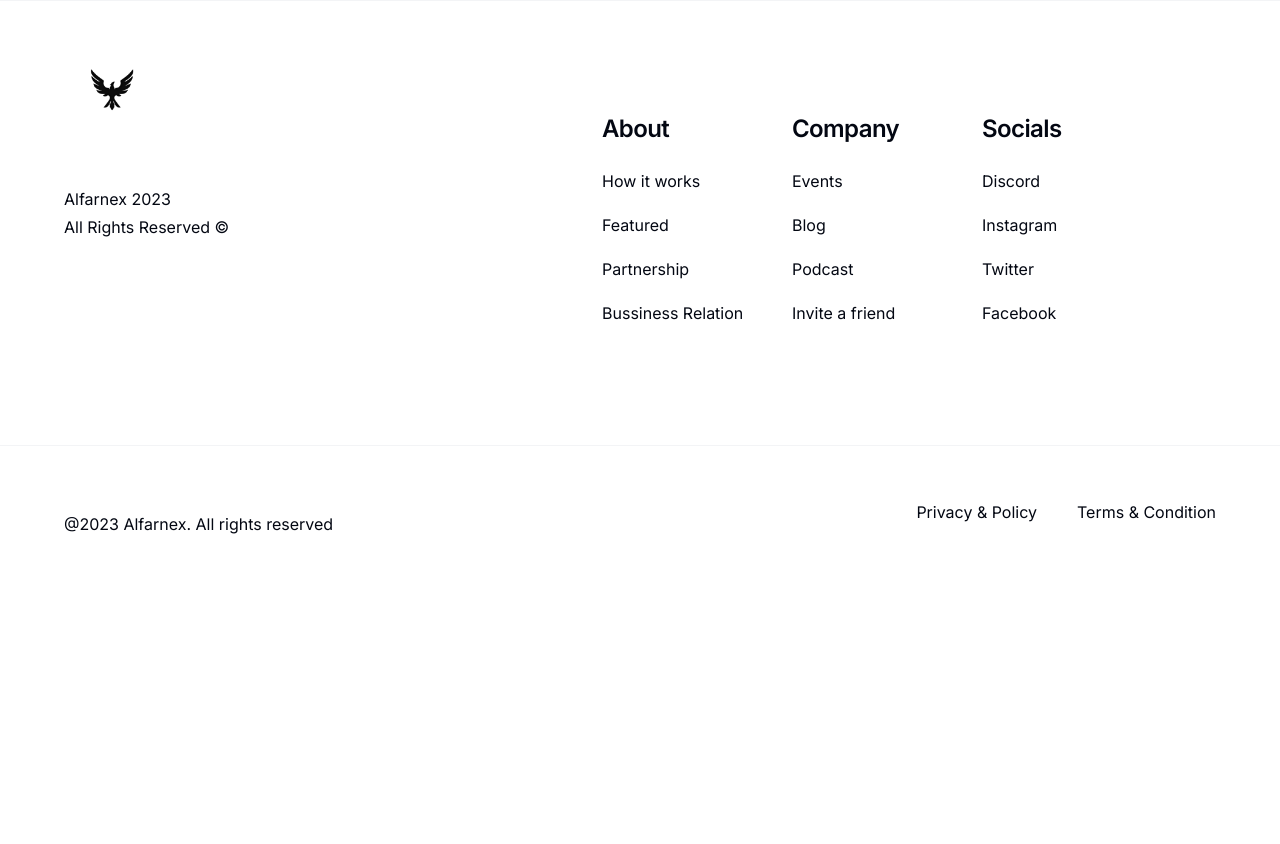
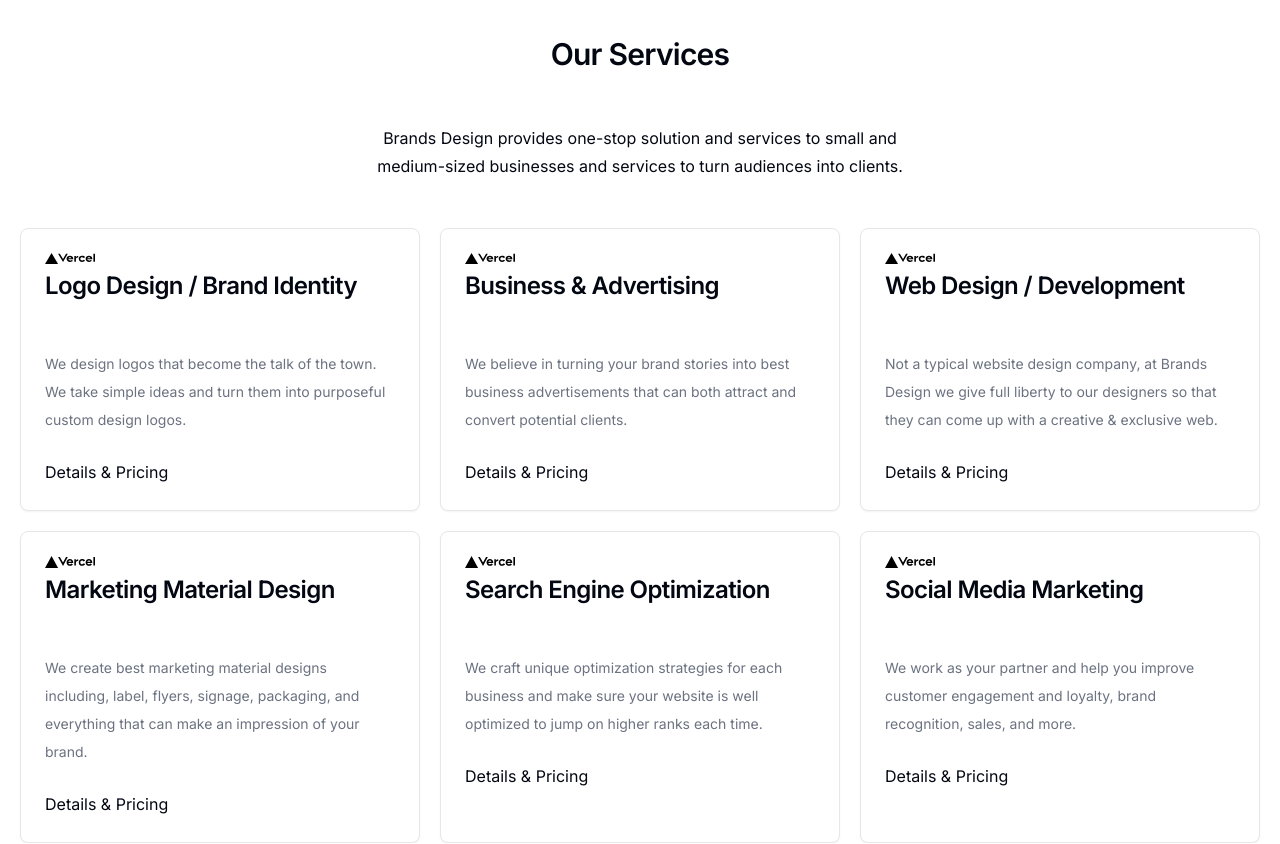
Before and after one commit to Fardeen-Awais/my-portolio, a Next.js app: page /blog in a window 1280 px wide. Shown: the part 2500-3344 px from the top of the page. Before the commit the page ends 3078 px from the top, so only its background shows below. Built offline with nearby package versions, Linux system fonts and the light colour scheme.

Commit message:
Service Section is almost done. Card is completed ✅

```diff
--- a/app/[lang]/page.tsx
+++ b/app/[lang]/page.tsx
@@ -4,6 +4,7 @@ import { Locale } from '@/i18n-config';
 import { getDictionary } from '@/get-dictionary';
 import Loading from './loading';
 import Storyline from '@/components/Storyline';
+import Service from '@/components/Service';
 
 interface HomeProps {
   params: { lang: Locale };
@@ -13,12 +14,14 @@ export default async function Home({
   params: { lang },
 }: HomeProps) {
   const dictionary = await getDictionary(lang);
-  const Herodata = dictionary.Hero
+  const Herodata = dictionary.Hero;
+
   // console.log(Herodata)
   return (
     <main className='bg-background text-foreground overflow-hidden'>
         <Hero Herodata={Herodata}/>
         <Storyline/>
+        <Service />
     </main>
   );
 }
--- a/components/Hero.tsx
+++ b/components/Hero.tsx
@@ -3,18 +3,9 @@ import React from 'react'
 import { Button } from './ui/button'
 import Image from 'next/image'
 import HeroImage from "public/hero.webp"
-interface HeroProps {
-  Herodata: {
-    title: string;
-    description: string;
-    getStartedButton: string;
-    exploreButton: string;
-  };
-}
-
+import { HeroProps } from '@/types'
 
 const Hero : React.FC<HeroProps> = ({ Herodata }) =>  {
-
   return (
     <section
      className='flex flex-col sm:flex-row justify-evenly sm:justify-between items-center max-w-7xl mx-auto p-5 sm:p-10 gap-10 min-h-screen w-full'>
--- /dev/null
+++ b/components/Service.tsx
@@ -0,0 +1,48 @@
+import React from 'react';
+import { ServicesData } from '@/constant';
+import Image from 'next/image';
+import vercel from '../public/vercel.svg';
+import {
+    Card,
+    CardHeader,
+    CardTitle,
+    CardDescription,
+    CardContent,
+} from '@/components/ui/card';
+
+const Service = () => {
+    return (
+        <section className='flex flex-col gap-8 max-w-7xl justify-center items-center min-h-screen px-5 '>
+            <div className='flex flex-col justify-center items-center max-w-xl gap-5 p-4 text-center'>
+                <h2>Our Services</h2>
+                <p>Brands Design provides one-stop solution and services to small and medium-sized businesses and services to turn audiences into clients.</p>
+            </div>
+            <div className='grid grid-cols-1 sm:grid-cols-2 md:grid-cols-3 gap-5 '>
+                {ServicesData.map((service) => (
+                    <Card key={service.id}>
+                        <CardHeader>
+                            <div className='flex items-center'>
+                                <Image
+                                    src={vercel}
+                                    alt='Service item'
+                                    width={50}
+                                    height={50}
+                                />
+                            </div>
+                            <CardTitle>{service.title}</CardTitle>
+                        </CardHeader>
+                        <CardContent>
+
+                            <CardDescription>{service.description}</CardDescription>
+
+                                <p>{service.details}</p>
+
+                        </CardContent>
+                    </Card>
+                ))}
+            </div>
+        </section>
+    );
+}
+
+export default Service;
--- /dev/null
+++ b/components/ui/card.tsx
@@ -0,0 +1,79 @@
+import * as React from "react"
+
+import { cn } from "@/lib/utils"
+
+const Card = React.forwardRef<
+  HTMLDivElement,
+  React.HTMLAttributes<HTMLDivElement>
+>(({ className, ...props }, ref) => (
+  <div
+    ref={ref}
+    className={cn(
+      "rounded-lg border bg-card text-card-foreground shadow-sm",
+      className
+    )}
+    {...props}
+  />
+))
+Card.displayName = "Card"
+
+const CardHeader = React.forwardRef<
+  HTMLDivElement,
+  React.HTMLAttributes<HTMLDivElement>
+>(({ className, ...props }, ref) => (
+  <div
+    ref={ref}
+    className={cn("flex flex-col space-y-1.5 p-6", className)}
+    {...props}
+  />
+))
+CardHeader.displayName = "CardHeader"
+
+const CardTitle = React.forwardRef<
+  HTMLParagraphElement,
+  React.HTMLAttributes<HTMLHeadingElement>
+>(({ className, ...props }, ref) => (
+  <h3
+    ref={ref}
+    className={cn(
+      "text-2xl font-semibold leading-none tracking-tight",
+      className
+    )}
+    {...props}
+  />
+))
+CardTitle.displayName = "CardTitle"
+
+const CardDescription = React.forwardRef<
+  HTMLParagraphElement,
+  React.HTMLAttributes<HTMLParagraphElement>
+>(({ className, ...props }, ref) => (
+  <p
+    ref={ref}
+    className={cn("text-sm text-muted-foreground", className)}
+    {...props}
+  />
+))
+CardDescription.displayName = "CardDescription"
+
+const CardContent = React.forwardRef<
+  HTMLDivElement,
+  React.HTMLAttributes<HTMLDivElement>
+>(({ className, ...props }, ref) => (
+  <div ref={ref} className={cn("p-6 pt-0", className)} {...props} />
+))
+CardContent.displayName = "CardContent"
+
+const CardFooter = React.forwardRef<
+  HTMLDivElement,
+  React.HTMLAttributes<HTMLDivElement>
+>(({ className, ...props }, ref) => (
+  <div
+    ref={ref}
+    className={cn("flex items-center p-6 pt-0", className)}
+    {...props}
+  />
+))
+CardFooter.displayName = "CardFooter"
+
+export { Card, CardHeader, CardFooter, CardTitle, CardDescription, CardContent }
--- a/constant/index.ts
+++ b/constant/index.ts
@@ -20,6 +20,51 @@ export const headerLinks = [
     }]
   }
 ];
+export const ServicesData = [
+  {
+    id: "gtk-logo-design-brands-design",
+    title: "Logo Design / Brand Identity",
+    description:
+      "We design logos that become the talk of the town. We take simple ideas and turn them into purposeful custom design logos.",
+    details: "Details & Pricing",
+  },
+  {
+    id: "gtk-package-design-brands-design",
+    title: "Business & Advertising",
+    description:
+      "We believe in turning your brand stories into best business advertisements that can both attract and convert potential clients.",
+    details: "Details & Pricing",
+  },
+  {
+    id: "gtk-web-design-development-brands-design",
+    title: "Web Design / Development",
+    description:
+      "Not a typical website design company, at Brands Design we give full liberty to our designers so that they can come up with a creative & exclusive web.",
+    details: "Details & Pricing",
+  },
+  {
+    id: "gtk-marketing-material-design-brands-design",
+    title: "Marketing Material Design",
+    description:
+      "We create best marketing material designs including, label, flyers, signage, packaging, and everything that can make an impression of your brand.",
+    details: "Details & Pricing",
+  },
+  {
+    id: "gtk-search-engine-optimization-brands-design",
+    title: "Search Engine Optimization",
+    description:
+      "We craft unique optimization strategies for each business and make sure your website is well optimized to jump on higher ranks each time.",
+    details: "Details & Pricing",
+  },
+  {
+    id: "gtk-social-media-marketing-brands-design",
+    title: "Social Media Marketing",
+    description:
+      "We work as your partner and help you improve customer engagement and loyalty, brand recognition, sales, and more.",
+    details: "Details & Pricing",
+  },
+];
+
 
 export const footerLinks = [
   {
--- a/dictionaries/en.json
+++ b/dictionaries/en.json
@@ -1,4 +1,42 @@
 {
+  "Services": [
+    {
+      "id": "gtk-logo-design-brands-design",
+      "title": "Logo Design / Brand Identity",
+      "description": "We design logos that become the talk of the town. We take simple ideas and turn them into purposeful custom design logos.",
+      "details": "Details & Pricing"
+    },
+    {
+      "id": "gtk-package-design-brands-design",
+      "title": "Business & Advertising",
+      "description": "We believe in turning your brand stories into best business advertisements that can both attract and convert potential clients.",
+      "details": "Details & Pricing"
+    },
+    {
+      "id": "gtk-web-design-development-brands-design",
+      "title": "Web Design / Development",
+      "description": "Not a typical website design company, at Brands Design we give full liberty to our designers so that they can come up with a creative & exclusive web.",
+      "details": "Details & Pricing"
+    },
+    {
+      "id": "gtk-marketing-material-design-brands-design",
+      "title": "Marketing Material Design",
+      "description": "We create best marketing material designs including, label, flyers, signage, packaging, and everything that can make an impression of your brand.",
+      "details": "Details & Pricing"
+    },
+    {
+      "id": "gtk-search-engine-optimization-brands-design",
+      "title": "Search Engine Optimization",
+      "description": "We craft unique optimization strategies for each business and make sure your website is well optimized to jump on higher ranks each time.",
+      "details": "Details & Pricing"
+    },
+    {
+      "id": "gtk-social-media-marketing-brands-design",
+      "title": "Social Media Marketing",
+      "description": "We work as your partner and help you improve customer engagement and loyalty, brand recognition, sales, and more.",
+      "details": "Details & Pricing"
+    }
+  ],
   "Hero": {
     "title": "Web Agency for Developing Business",
     "description": "Make your Business Web application with our best developers. Helping Businesses to get their website application with security.",
--- /dev/null
+++ b/types/index.ts
@@ -0,0 +1,15 @@
+export interface HeroProps {
+    Herodata: {
+      title: string;
+      description: string;
+      getStartedButton: string;
+      exploreButton: string;
+    };
+}
+
+export interface ServiceProps {
+    id: string;
+    title: string;
+    description: string;
+    details: string;
+  }
```
